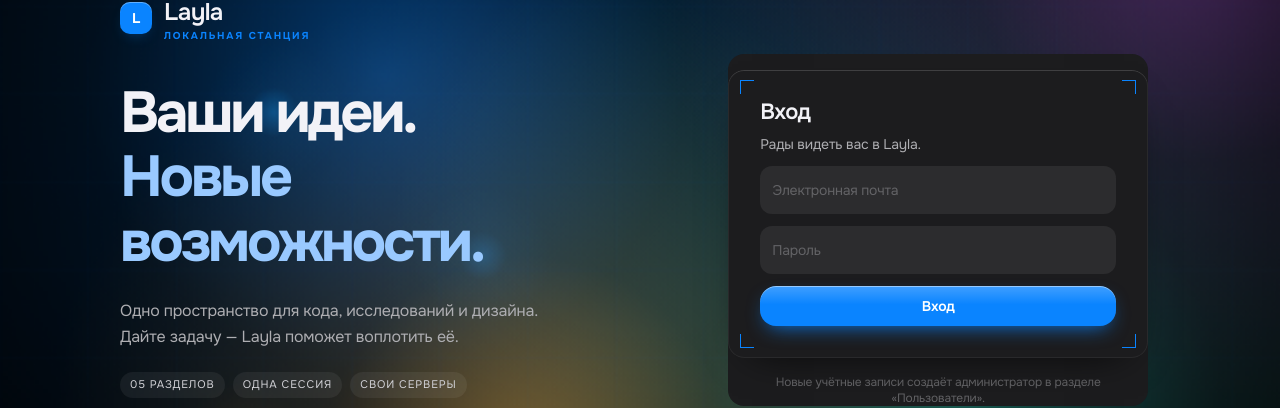
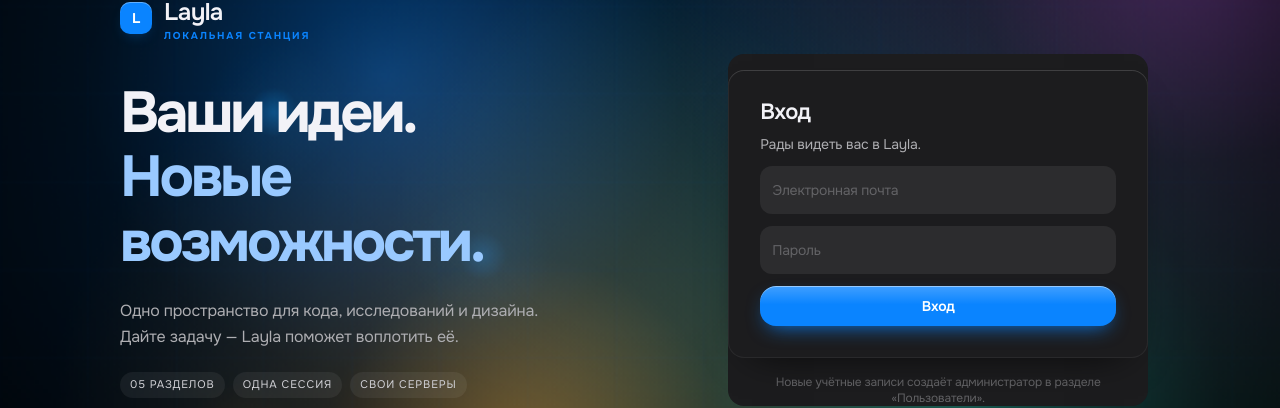
Before and after one commit to Easternspider/Layla, a Next.js app in the folder frontend/: page /login in a window 1280 px wide. Shown: the part 170-578 px from the top of the page. Built offline with nearby package versions, Linux system fonts and the light colour scheme; no server answers.

Commit message:
Remove the corner brackets from panels and the composer.

```diff
--- a/frontend/src/styles/globals.css
+++ b/frontend/src/styles/globals.css
@@ -581,19 +581,6 @@
 .app-shell aside.rounded-2xl,
 .chat-composer,
 .login-form {
-  background-color: var(--surface) !important;
-  background-image:
-    linear-gradient(var(--domain), var(--domain)), linear-gradient(var(--domain), var(--domain)),
-    linear-gradient(var(--domain), var(--domain)), linear-gradient(var(--domain), var(--domain)),
-    linear-gradient(var(--domain), var(--domain)), linear-gradient(var(--domain), var(--domain)),
-    linear-gradient(var(--domain), var(--domain)), linear-gradient(var(--domain), var(--domain)) !important;
-  background-repeat: no-repeat !important;
-  background-size: 14px 1px, 1px 14px, 14px 1px, 1px 14px, 14px 1px, 1px 14px, 14px 1px, 1px 14px !important;
-  background-position:
-    12px 10px, 12px 10px,
-    right 12px top 10px, right 12px top 10px,
-    left 12px bottom 10px, left 12px bottom 10px,
-    right 12px bottom 10px, right 12px bottom 10px !important;
   box-shadow: inset 0 0 0 1px rgb(255 255 255 / .06), inset 0 1px 0 rgb(255 255 255 / .1), 0 16px 40px -24px rgb(0 0 0 / .9) !important;
 }
 .rail-title { display: inline-flex; min-width: 0; align-items: center; gap: 6px; font-size: 11px; font-weight: 650; letter-spacing: .14em; text-transform: uppercase; color: #aeaeb2; }
```
